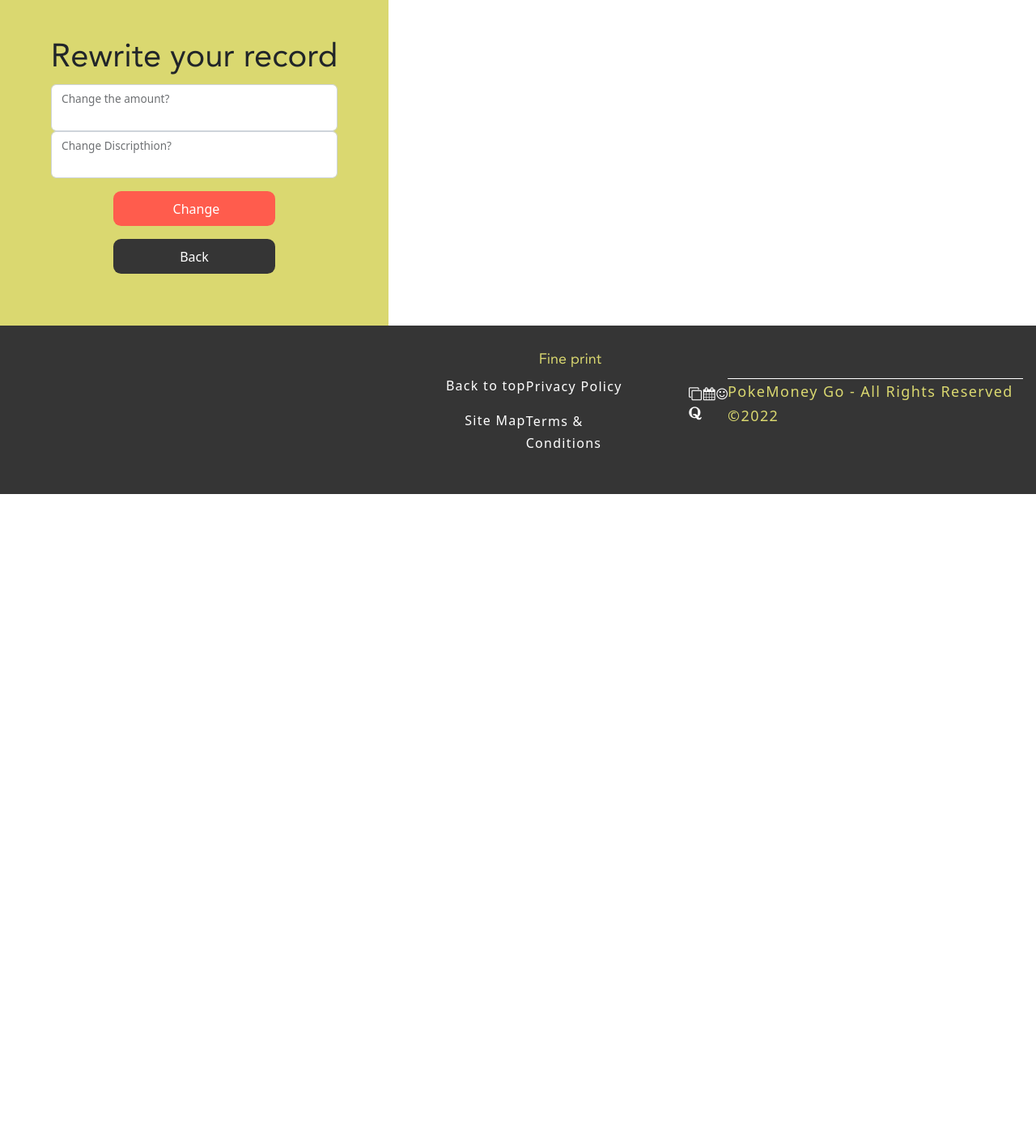
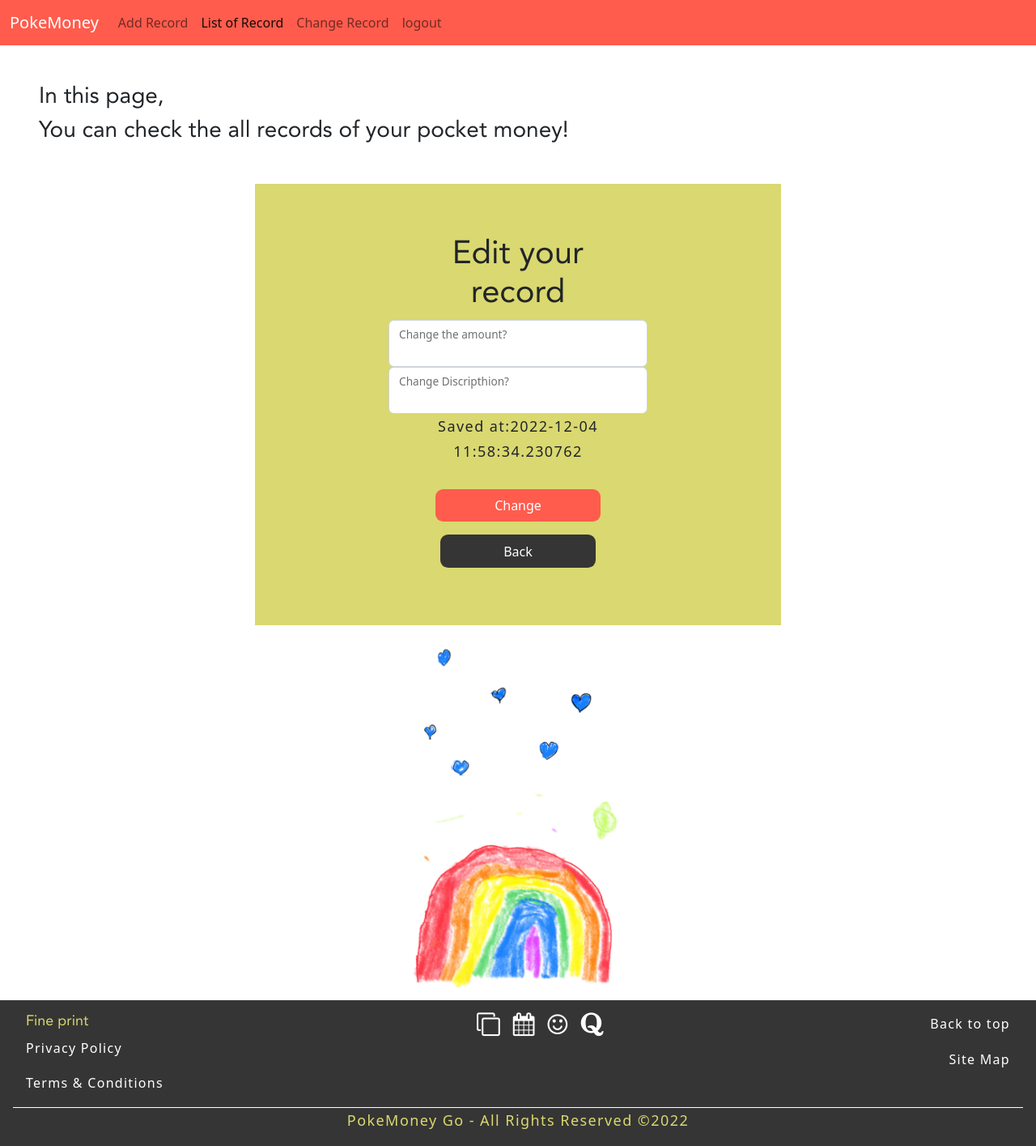
Before and after one commit to JunkoSmith/PokeMoney, a Flask app: page /4/update in a window 1280 px wide. Shown: the whole page at 81% size. Before the commit the page ends 610 px from the top, so only its background shows below. Run offline with Flask 2, Linux system fonts and the light colour scheme; a user stored in the database is signed in; data comes from the database, SQL or seed files in the repository; both versions use the stored data as it was after the commit; some libraries are stand-ins or nearby versions.

Commit message:
update style.css to responsive

```diff
--- a/static/css/style.css
+++ b/static/css/style.css
@@ -1,19 +1,7 @@
-/* GENERAL STYLES */
 * {
   margin: 0;
   padding: 0;
   box-sizing: border-box;
-}
-
-html {
-  scroll-behavior: smooth;
-}
-
-input {
-  /*-webkit-appearance: none;*/
-  border: none;
-  border-radius: 0;
-  outline: none;
 }
 
 /* FONT AVENIR */
@@ -44,44 +32,19 @@
   letter-spacing: 0.08em;
 }
 
-ul {
-  list-style: none;
+h1, h2, h3, h4, h5, h6 {
+  font-family: 'Avenir', sans-serif;
+  font-weight: 700;
+  margin: 0 1rem
 }
 
-h1,
-h3,
-h5
- {
-  font-family: 'Avenir', sans-serif;
-  font-weight: 700;
-}
-
-h1 {
-  font-size: 2rem; /*32px*/
+h2 {
+  font-size: 1.75rem; /*28px*/
 }
 
 h3 {
   font-size: 1.375rem; /*22px*/
   margin: 0 1rem;
-}
-
-h5 {
-  font-size: 1.125rem; /*18px*/
-  text-align: center;
-  margin: 0 1rem 0.5rem 2rem;
-  letter-spacing: 0.03em;
-}
-
-h2,
-h4,
-h6 {
-  font-family: 'Avenir', Helvetica, sans-serif;
-  font-weight: 700;
-  margin: 1rem 0 0.5rem 0;
-}
-
-h2 {
-  font-size: 1.75rem; /*28px*/
 }
 
 h4 {
@@ -91,33 +54,15 @@
 h6 {
   font-size: 1rem; /*16px*/
 }
-
-/* Base-Header start here --------------*/
-.header-box {
-  margin: 1rem;
-  padding: 1rem;
-}
-/* Base-Header end here --------------*/
-
-/* Base-Main start here */
-.base-main {
-  background-color:#dad870;
-  height: 100%;
-  max-width: 30rem;
-  display: flex;
-  align-items: center;
-  justify-content: center;
-  padding: 1rem;
-  padding: 3rem 1rem;
-  text-align: center;
-}
-/* Base-Main end here --------------*/
+/* .header-section1 {
+  margin: 3rem;
+} */
 
 /* Base-FOOTER start -----------------------------------------*/
 .page-footer {
   background-color: #353535;
   display: flex;
-  justify-content: flex-end;
+  flex-direction: column;
   text-align: end;
   padding: 2rem 1rem;
 }
@@ -131,9 +76,9 @@
   flex-wrap: wrap;
   justify-content: space-between;
 }
-.column-3 a {
+.column-3 li {
   color: #ffffff;
-  text-decoration: none;
+  list-style: none;
 }
 
 .footer-column a,
@@ -151,63 +96,87 @@
 /* Base-Footer end here --------------*/
 
 /* Page-Index start here */
-.button,
-.button1, /* orange*/
-.button2 {
-  background-color:#353535;
-  padding: 0.6rem;
+.base-main {
+  margin-top: 3rem;
+}
+
+.homepage {
+  display: flex;
+  flex-direction: column;
+  text-align: center;
+  max-width: 650px;
+  margin: 0 auto;
+  padding: 4rem 0;
+  background-color: #dad870;
+}
+
+.button-btn {
+  margin-bottom: 1rem;
+}
+
+.button-btn a {
+  text-decoration: none;
+}
+
+.button {
+  background-color: #353535;
+  color: #fff;
+  padding: 0.6rem 3.4rem;
   border-radius: 0.6rem;
   margin: 0 auto;
   margin-bottom: 1rem;
-  width: 200px;
+}
+.button1 {
+  background-color: #353535;
+  color: #fff;
+  padding: 0.6rem 4.9rem; /* need this padding to set same width */
+  border-radius: 0.6rem;
+  margin: 0 auto;
+  margin-bottom: 1rem;
 }
 
-.button1 {
-  background-color: #ff5c4d;
-  margin-top: 1rem;
+.button-btn :hover {
+  background-color: #fff;
+  color: #353535;
 }
 
-.button a {
-  color: #ffffff;
-  text-decoration: none;
-  padding: 0 2.5rem;
+/* Not showing image on mobile */
+
+  .draw,
+  .draw-1,
+  .draw-2,
+  .draw-3 {
+    display:none;
+  }
+/* --------------------------------- */
+/* Page-Index end here --------------*/
+
+/* Page-Singup & Login start here ------------*/
+.form-signin {
   display: flex;
-  justify-content: center;
+  flex-direction: column;
+  text-align: center;
+  max-width: 650px;
+  margin: 0 auto;
+  background-color: #dad870;
 }
 
-.button1 a,
-.button2 a {
-  color: #ffffff;
-  text-decoration: none;
-  padding: 0 2rem;
-  display: flex;
-  justify-content: center;
-}
-.button1 input{
+.button2 {
   background-color: #ff5c4d;
   color: #fff;
-  padding: 0 4rem;
+  padding: 0.5rem 4.9rem; /* need this padding to set same width */
+  border: none;
+  border-radius: 0.6rem;
+  margin: 0 auto;
+  margin-top: 1rem;
+  margin-bottom: 0.5rem;
+}
+/* Page-Singup & Login end here --------------*/
 
+/* Page-Record start here --------------------*/
+.header-box {
+  margin: 3rem
 }
-.button input {
-  background-color:#353535;
-  color: #ffffff;
-  padding: 0 4rem;
-}
-
-.button-login input {
-  background-color: aliceblue;
-}
-/* Page-Index end here --------------*/
-
-/* Page-Record start here */
-.button-logout a {
-  text-decoration: none;
-  color: #353535;
-  background-color: aqua;
-  padding: 1rem;
-}
-
 .tooltip1{
   position: relative;
   cursor: pointer;
@@ -250,11 +219,22 @@
   top: -10px;
   left: 30px;
 }
-/* Page-Record end here --------------*/
+/* Page-Record end here ------------------------*/
 
 /* Page-Create start here */
+
+.button3 {
+  background-color: #ff5c4d;
+  color: #fff;
+  padding: 0.5rem 4.6rem; /* need this padding to set same width */
+  border: none;
+  border-radius: 0.6rem;
+  margin: 0 auto;
+  margin-top: 1rem;
+  margin-bottom: 0.5rem;
+}
 article {
-  background-color: rgba(255, 255, 255, 0.523);
+  background-color: #ffffff85;
   text-align: start;
   padding: 1rem;
   margin-bottom: 1rem;
@@ -262,61 +242,138 @@
 /* Page-Create end here --------------*/
 
 /* Page-update start here */
-.update-container {
-  display: flex;
-  flex-direction: column;
-}
+
 /* Page-update end here --------------*/
 
+/* Tablet layout start --------------------------------*/
+@media screen and (max-width: 1068px) and (min-width: 768px) {
 
-/* Tablet layout start --------------------------------*/
-@media only screen
-and (min-width: 511px)
-and (max-width: 960px) {
-  /* .product-menu {
-    display: flex;
-    overflow-x: unset;
+  .draw,
+  .draw-1,
+  .draw-2,
+  .draw-3 {
+    display:flex;
+    justify-content: center;
+    padding: 1rem;
   }
 
-  .product-menu>div {
-    display: flex;
-    justify-content: space-around;
+  .draw img {
     width: 100%;
   }
 
-  .product-list {
-    margin: 0.5rem 1rem 1rem 1rem;
-  }
-  .product-card {
-    width: 30%;
-  }*/
+  .draw-1 img {
+    width: 500px;
+    margin: 4rem;
   }
 
-/* Desktop layout start -------------------------------*/
-@media only screen and (min-width: 961px) {
-  /* Tool thips */
+  .draw-2 img {
+    width: 500px;
+    margin: 4rem 4rem 8rem 4rem;
+  }
 
+  .draw-3 img {
+    width: 300px;
+  }
 
-  /* FOOTER */
+  .page-footer {
+    padding: 1rem 1rem 0 1rem;
+  }
+
   .footer-column-container {
     display: flex;
     justify-content: space-between;
-    align-items: center;
-    text-align: start;
   }
 
-    .footer-column-container a:hover {
-      color: #dad870;
+  h3 {
+    margin: 0;
   }
 
   .column-1 {
-    text-align: end;
+    order: 3;
+    padding-right: 1rem;
   }
 
-    .column-1,
   .column-2 {
-      margin-bottom: 0;
-      width: 25%;
+    text-align: start;
+    padding-left: 1rem;
+  }
+
+  .column-3 ul {
+    padding-right: 4rem;
+  }
+
+  .column-3 a {
+    padding: 0 0 0 1rem;
+  }
+  .footer-copyright {
+    text-align: center;
   }
 }
-/* FOOTER end -----------------------------------------*/
+
+@media screen and (min-width: 1069px) {
+  .draw,
+  .draw-1,
+  .draw-2,
+  .draw-3 {
+    display:flex;
+    justify-content: center;
+    padding: 1rem;
+  }
+
+  .draw img {
+    width: 100%;
+  }
+
+  .draw-1 img {
+    width: 500px;
+    margin: 4rem;
+  }
+
+  .draw-2 img {
+    width: 500px;
+    margin: 4rem 4rem 8rem 4rem;
+  }
+
+  .draw-3 img {
+    width: 300px;
+  }
+
+  .page-footer {
+    padding: 1rem 1rem 0 1rem;
+  }
+
+  .footer-column-container {
+    display: flex;
+    justify-content: space-between;
+  }
+
+  h3 {
+    margin: 0;
+  }
+
+  .column-1 {
+    order: 3;
+    padding-right: 1rem;
+  }
+
+  .column-2 {
+    text-align: start;
+    padding-left: 1rem;
+  }
+
+  .column-3 ul {
+    padding-right: 4rem;
+  }
+
+  .column-3 a {
+    font-size: 1.8rem;
+    padding: 0 0 0 1rem;
+  }
+  .footer-copyright {
+    text-align: center;
+  }
+  .footer-column p:hover,
+  .footer-column a:hover {
+    color: #dad870;
+  }
+}
--- a/templates/base.html
+++ b/templates/base.html
@@ -13,18 +13,29 @@
   <link href="https://cdn.jsdelivr.net/npm/bootstrap@5.2.3/dist/css/bootstrap.min.css" rel="stylesheet" integrity="sha384-rbsA2VBKQhggwzxH7pPCaAqO46MgnOM80zW1RWuH61DGLwZJEdK2Kadq2F9CUG65" crossorigin="anonymous">
 
 
+
 </head>
 <body>
 
   <header class="header-section1">
-    {% block subtitle %}
+    {% block header %}
     {% endblock %}
   </header>
 
+  <div class="desktop-container">
+    <div class="desktop-box">
       <main class="base-main">
         {% block content %}
         {% endblock %}
       </main>
+    </div>
+
+    <div class="desktop-box">
+      {% block footer %}
+      {% endblock %}
+    </div>
+  </div>
+
   <footer class="page-footer">
     <div class="footer-column-container">
 
@@ -55,11 +66,11 @@
           <li><a href="#" target="_blank" class="fa fa-quora" aria-hidden="true"></a></li>
         </ul>
       </div>
+    </div>
     <div class="copyright">
       <p class="footer-copyright">
         PokeMoney Go - All Rights Reserved &copy;2022
       </p>
-      </div>
     </div>
   </footer>
 
--- a/templates/update.html
+++ b/templates/update.html
@@ -1,13 +1,46 @@
 {% extends "base.html" %}
 {% block title %}Update{% endblock %}
 
+{% block header %}
+  <nav class="navbar navbar-expand-lg" role="navigation" style="background-color: #ff5c4d;">
+    <div class="container-fluid">
+      <a class="navbar-brand" href="#" style="color: #fff;">PokeMoney</a>
+      <button class="navbar-toggler" type="button" data-bs-toggle="collapse" data-bs-target="#navbarNav" aria-controls="navbarNav" aria-expanded="false" aria-label="Toggle navigation" style="color: #dad870; background-color: #f8f9fa; border: var(--bs-border-width) solid #636464;">
+        <span class="navbar-toggler-icon" ></span>
+      </button>
+      <div class="collapse navbar-collapse" id="navbarNav">
+        <ul class="navbar-nav">
+          <li class="nav-item">
+            <a class="nav-link" aria-current="true" href="/record">Add Record</a>
+          </li>
+          <li class="nav-item">
+            <a class="nav-link active" href="/create">List of Record</a>
+          </li>
+          <li class="nav-item">
+            <a class="nav-link" href="/1/update">Change Record</a>
+          </li>
+          <li class="nav-item">
+            <a a class="nav-link" href="/login">logout</a>
+          </li>
+        </ul>
+      </div>
+    </div>
+  </nav>
+  <div class="header-box">
+    <h3>In this page,</h3>
+    <h3>You can check the all records of your pocket money! </h3>
+  </div>
+{% endblock %}
+
 
 {% block content %}
-<div>
-  <h1>Rewrite your record</h1>
+  <div class="homepage">
+    <main class="form-signin" style="width: 20rem;">
+
+    <h1>Edit your record</h1>
 
       <form action="" method="POST">
-    <div class="update-container">
+        <div class="form-container">
           <div class="form-floating">
             <input type="text" name="title" value="{{post.title}}" class="form-control">
             <label for="title">Change the amount?</label>
@@ -18,14 +51,24 @@
           </div>
         </div>
 
-    <div class="button1">
-      <input type="submit" value="Change">
+        <div>
+          <p>Saved at:{{post.created_at}}</p>
         </div>
 
-    <div class="button">
-      <a href="/create">Back</a>
+        <div class="button-btn">
+          <input class="button3" type="submit" value="Change">
+        </div>
+
+        <div class="button-btn">
+          <a class="button1" href="/create">Back</a>
         </div>
 
       </form>
+    </main>
   </div>
 {% endblock %}
+{% block footer %}
+  <div class="draw-3">
+    <img src="../static/images/Olivia_draw05.png" alt="">
+  </div>
+{% endblock %}
```
Also changed, not shown: templates/create.html (+13 -15 lines), templates/index.html (+15 -6 lines), templates/login.html (+13 -5 lines), templates/record.html (+14 -6 lines), templates/signup.html (+16 -5 lines), instance/blog.sqlite3, static/images/Olivia_draw01.png (added), static/images/Olivia_draw02.png (added), static/images/Olivia_draw03.png (added), static/images/Olivia_draw04.png (added), static/images/Olivia_draw05.png (added), 4 other files. Lines whose indentation alone changed are shown as unchanged.
